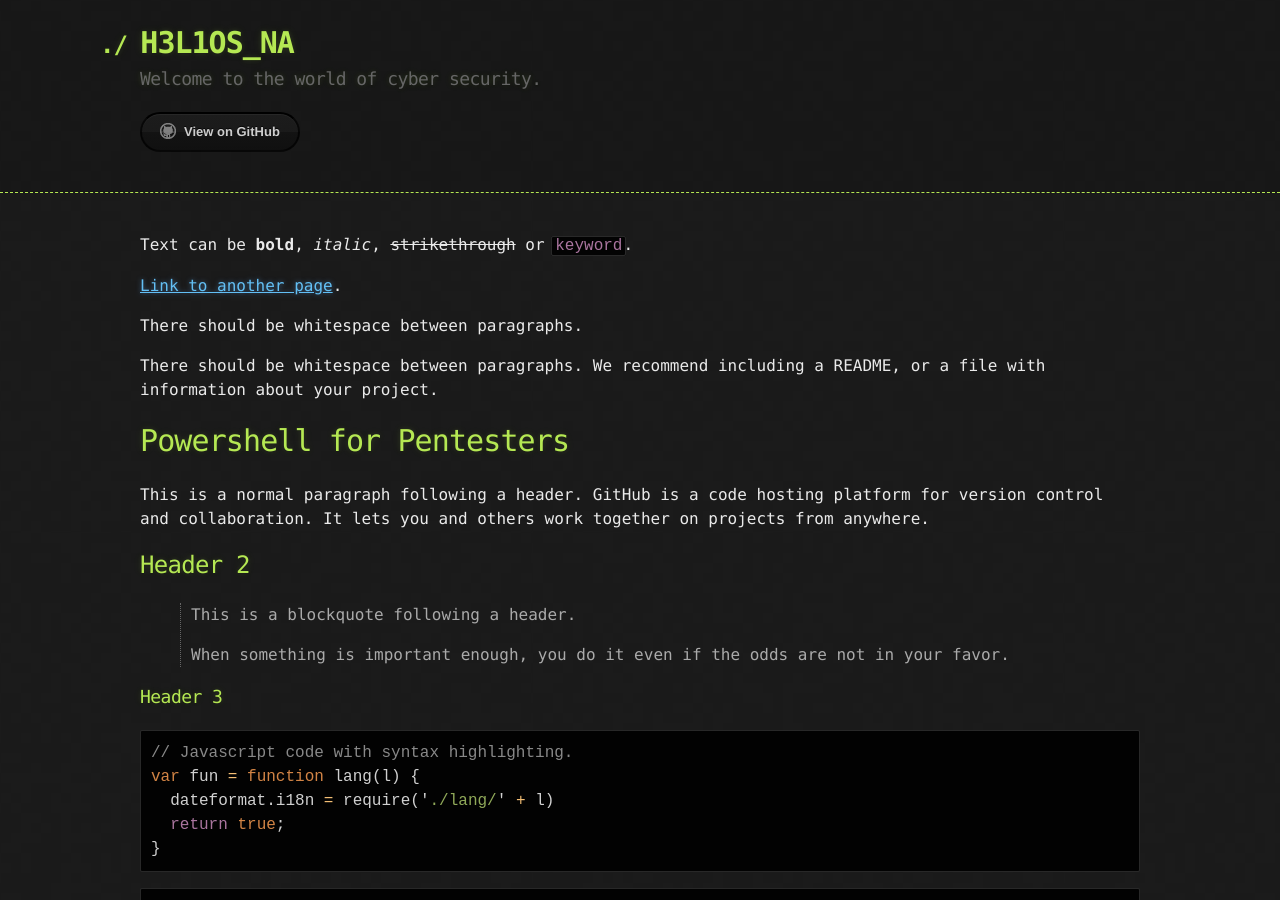
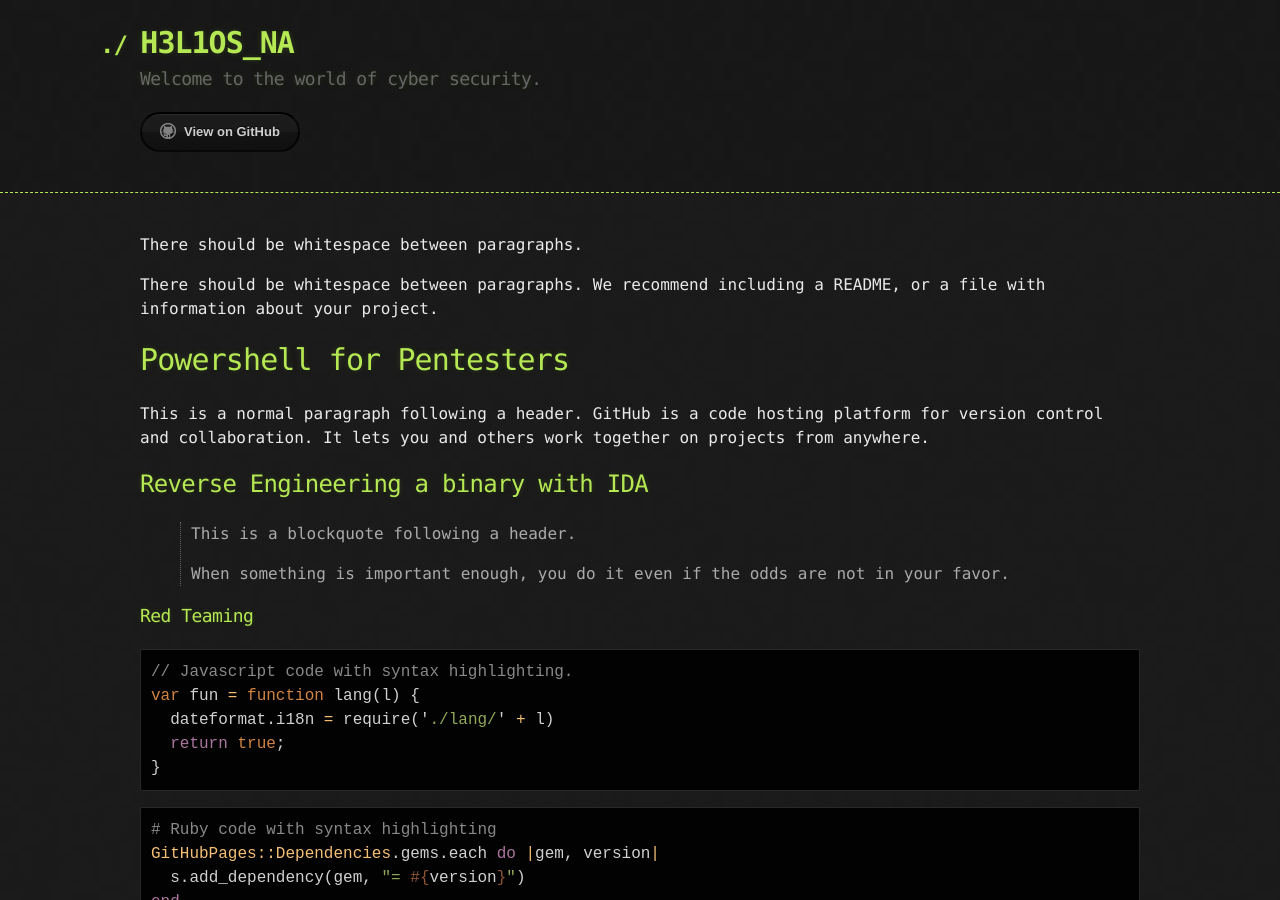
Before and after one commit to H3L1OS-NA/david_na.github.io, a Jekyll site: the page built from index.md, in a window 1280 px wide and 900 px high. Built offline with Jekyll 4.4.1, drawn with Linux system fonts in a browser that asks for light colours.

Commit message:
Update index.md

````diff
--- a/index.md
+++ b/index.md
@@ -2,9 +2,6 @@
 layout: default
 ---
 
-Text can be **bold**, _italic_, ~~strikethrough~~ or `keyword`.
-
-[Link to another page](./another-page.html).
 
 There should be whitespace between paragraphs.
 
@@ -14,13 +11,13 @@ There should be whitespace between paragraphs. We recommend including a README,
 
 This is a normal paragraph following a header. GitHub is a code hosting platform for version control and collaboration. It lets you and others work together on projects from anywhere.
 
-## Header 2
+## Reverse Engineering a binary with IDA
 
 > This is a blockquote following a header.
 >
 > When something is important enough, you do it even if the odds are not in your favor.
 
-### Header 3
+### Red Teaming
 
 ```js
 // Javascript code with syntax highlighting.
````
